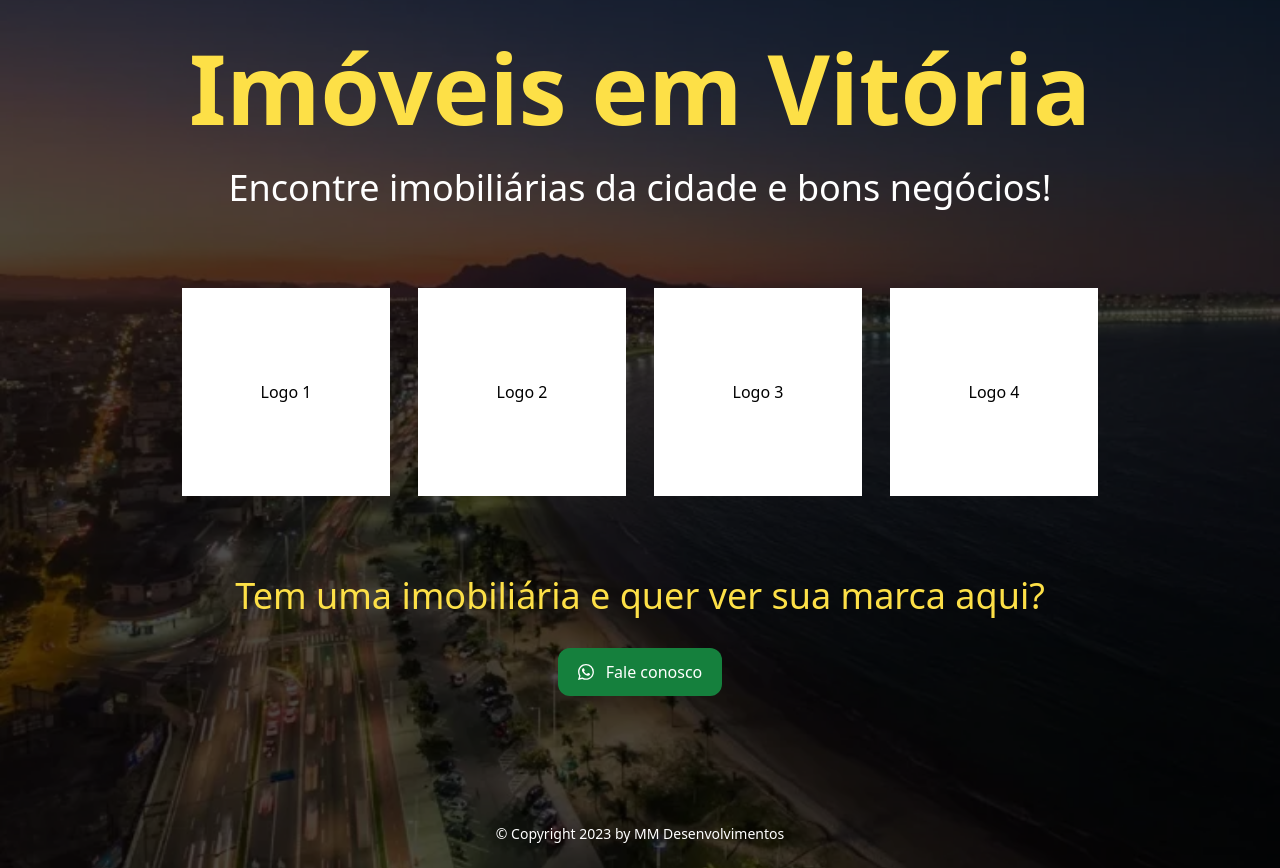
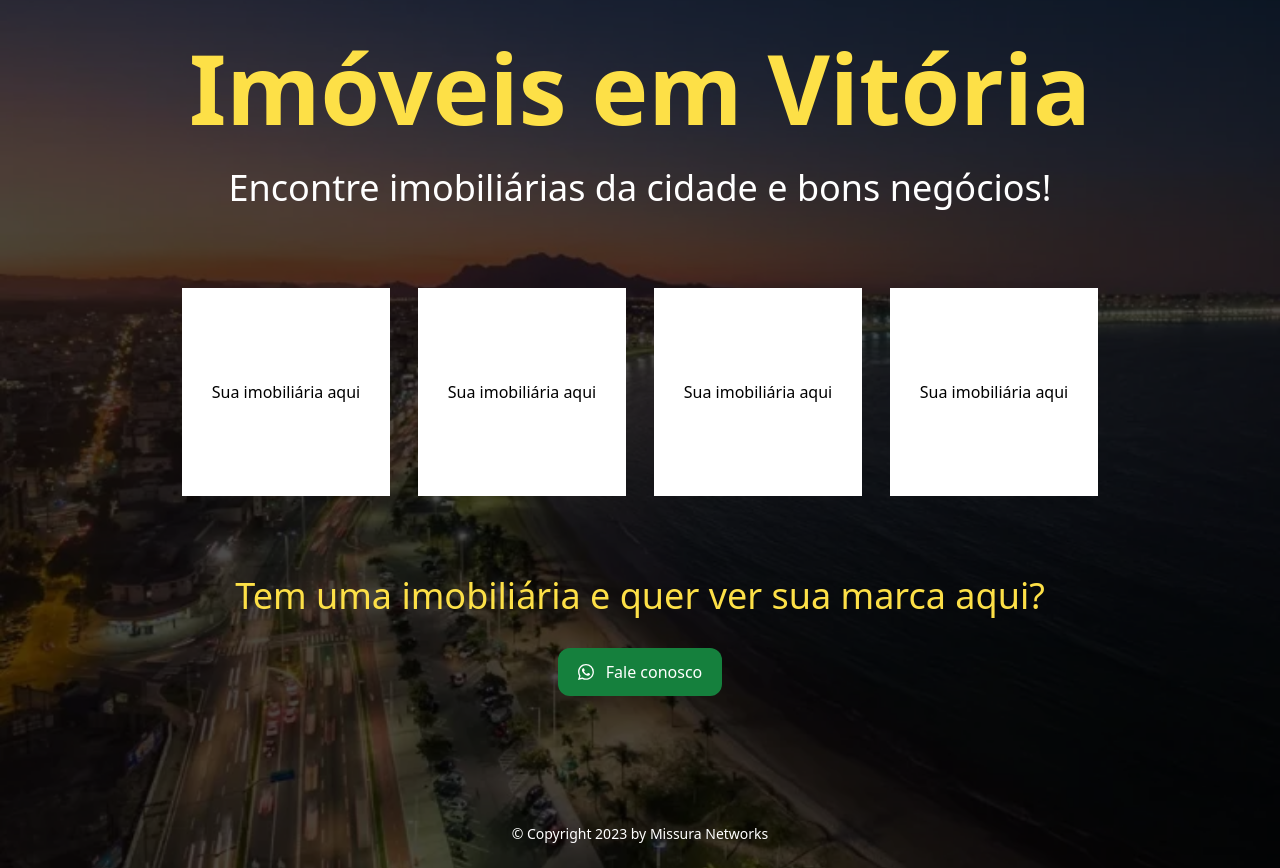
Before and after one commit to mmissura/imoveisemvitoria, a React (Vite) app: page / in a window 1280 px wide. Built offline with nearby package versions, Linux system fonts and the light colour scheme.

Commit message:
refactor: change logo name

```diff
--- a/src/App.tsx
+++ b/src/App.tsx
@@ -12,28 +12,32 @@ export const App = () => {
         </h2>
         <div className="grid grid-cols-12 gap-7 2xl:my-20 xl:my-20 lg:my-20 my-12">
           <div className="2xl:w-52 xl:w-52 lg:w-52 w-full h-52 2xl:col-span-3 xl:col-span-3 lg:col-span-6 col-span-12 bg-white flex justify-center items-center">
-            Logo 1
+            Sua imobiliária aqui
           </div>
           <div className="2xl:w-52 xl:w-52 lg:w-52 w-full h-52 2xl:col-span-3 xl:col-span-3 lg:col-span-6 col-span-12 bg-white flex justify-center items-center">
-            Logo 2
+            Sua imobiliária aqui
           </div>
           <div className="2xl:w-52 xl:w-52 lg:w-52 w-full h-52 2xl:col-span-3 xl:col-span-3 lg:col-span-6 col-span-12 bg-white flex justify-center items-center">
-            Logo 3
+            Sua imobiliária aqui
           </div>
           <div className="2xl:w-52 xl:w-52 lg:w-52 w-full h-52 2xl:col-span-3 xl:col-span-3 lg:col-span-6 col-span-12 bg-white flex justify-center items-center">
-            Logo 4
+            Sua imobiliária aqui
           </div>
         </div>
         <h2 className="text-2xl text-center 2xl:text-4xl xl:text-4xl lg:text-2xl mb-8 text-yellow-300 px-12">
           Tem uma imobiliária e quer ver sua marca aqui?
         </h2>
         <div>
-          <button className="bg-green-700 text-white py-3 px-5 flex justify-center items-center gap-3 rounded-xl mb-12">
+          <a
+            href="https://wa.me/5519997468205"
+            target="_blank"
+            className="bg-green-700 text-white py-3 px-5 flex justify-center items-center gap-3 rounded-xl mb-12"
+          >
             <BsWhatsapp /> Fale conosco
-          </button>
+          </a>
         </div>
         <footer className="text-white pb-6 text-sm mt-20">
-          &copy; Copyright 2023 by MM Desenvolvimentos
+          &copy; Copyright 2023 by Missura Networks
         </footer>
       </div>
     </div>
```
